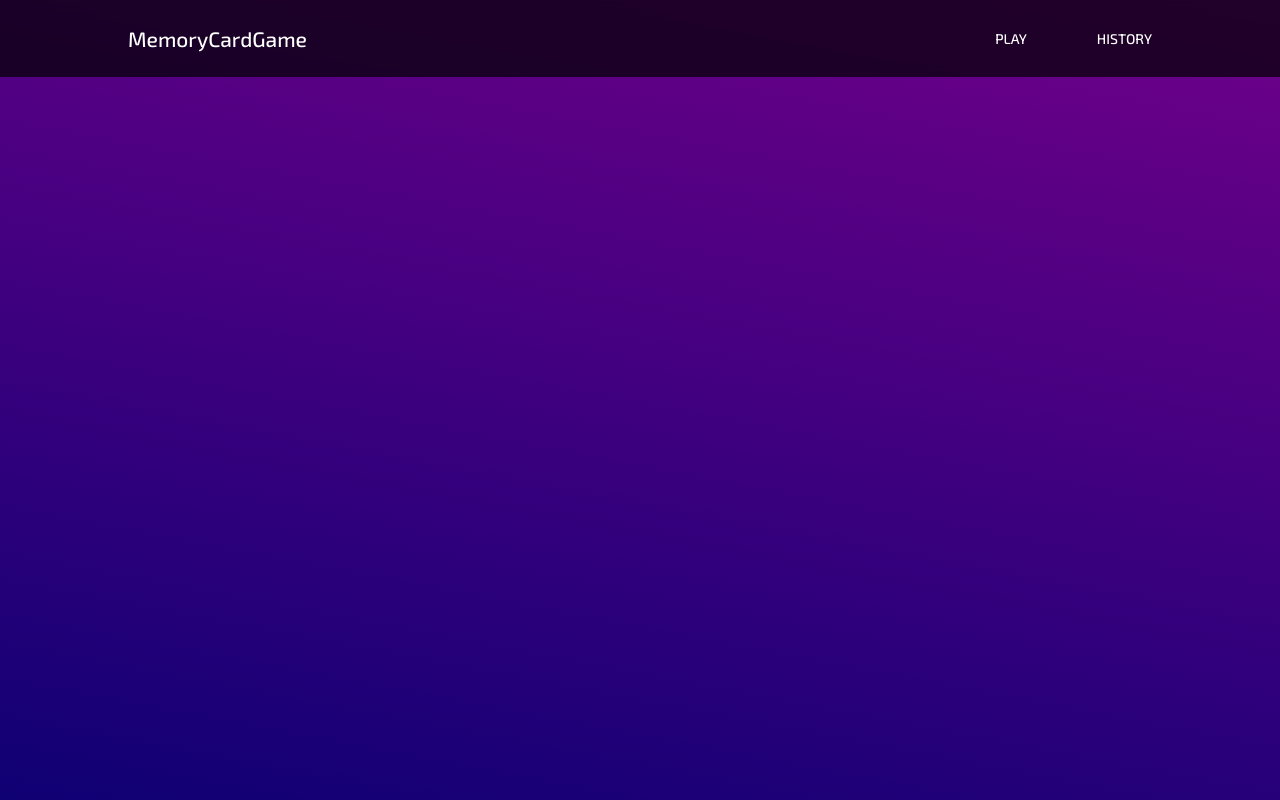
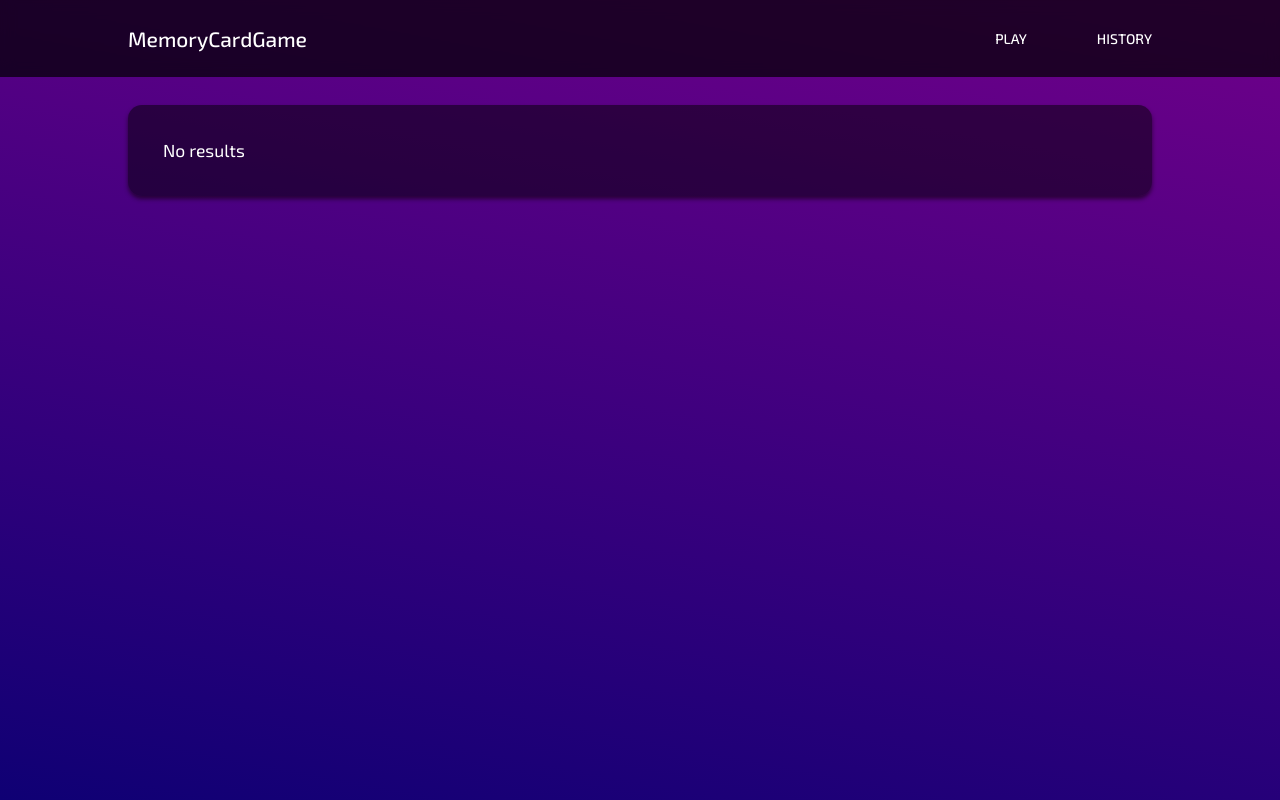
Before and after one commit to AdamPilak/react-memory-card-game, a React (Vite) app: page /history in a window 1280 px wide. Built offline with nearby package versions, Linux system fonts and the light colour scheme.

Commit message:
no results box

```diff
--- a/src/index.scss
+++ b/src/index.scss
@@ -520,19 +520,28 @@ nav {
     flex-direction: column;
     align-items: center;
     gap: 1.5rem;
+    list-style: none;
+
     li {
+      max-width: 1100px;
+      width: 100%;
+      padding: 1.5rem;
+      gap: 1.5rem;
+      border-radius: 1rem;
+      background: rgba(0, 0, 0, 0.5);
+      box-shadow: 0px 3px 4px rgba(28, 0, 34, 0.75);
+      backdrop-filter: opacity(40%);
+      animation: opacityAnimation 1.5s;
+
+      &.no-results {
+        font-size: 1.25rem;
+        color: $text-color;
+      }
+
+      &.game {
         display: grid;
         grid-template-columns: 1fr 1fr;
         grid-template-rows: 1fr 1fr;
-      max-width: 1100px;
-      width: 100%;
-      background: rgba(0, 0, 0, 0.5);
-      padding: 1.5rem;
-      gap: 1.5rem;
-      border-radius: 1rem;
-      box-shadow: 0px 3px 4px rgba(28, 0, 34, 0.75);
-      backdrop-filter: blur(15px) opacity(40%);
-      animation: opacityAnimation 1.5s;
 
         .field {
           display: flex;
@@ -560,6 +569,7 @@ nav {
             text-align: center;
             padding: 1rem 0.75rem;
             font-weight: 500;
+          }
         }
       }
     }
--- a/src/pages/History.tsx
+++ b/src/pages/History.tsx
@@ -13,8 +13,11 @@ const History = () => {
   return (
     <section className="history">
       <ul className="games">
-        {games.map((game, idx) => (
-          <li key={idx}>
+        {games.length === 0 ? (
+          <li className="no-results">No results</li>
+        ) : (
+          games.map((game, idx) => (
+            <li className="game" key={idx}>
               <div className="field">
                 <div className="label">Time</div>
                 <div className="value">{formatTime(game.time)}</div>
@@ -25,14 +28,17 @@ const History = () => {
               </div>
               <div className="field">
                 <div className="label">Difficulty</div>
-              <div className="value">{game.difficultyLevel.toUpperCase()}</div>
+                <div className="value">
+                  {game.difficultyLevel.toUpperCase()}
+                </div>
               </div>
               <div className="field">
                 <div className="label">Attempts</div>
                 <div className="value">{game.attempts}</div>
               </div>
             </li>
-        ))}
+          ))
+        )}
       </ul>
     </section>
   );
```
Lines whose indentation alone changed are shown as unchanged.
